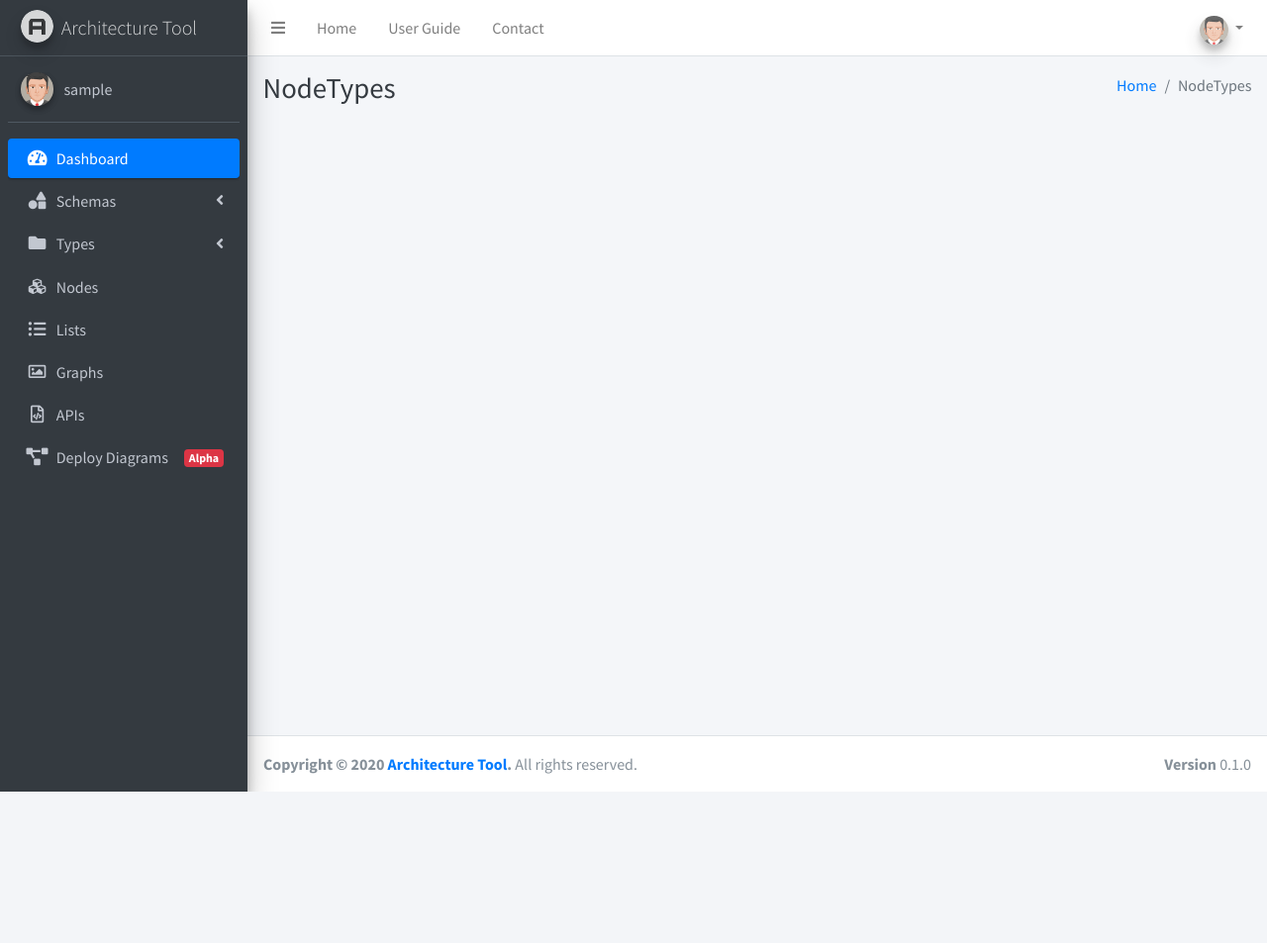
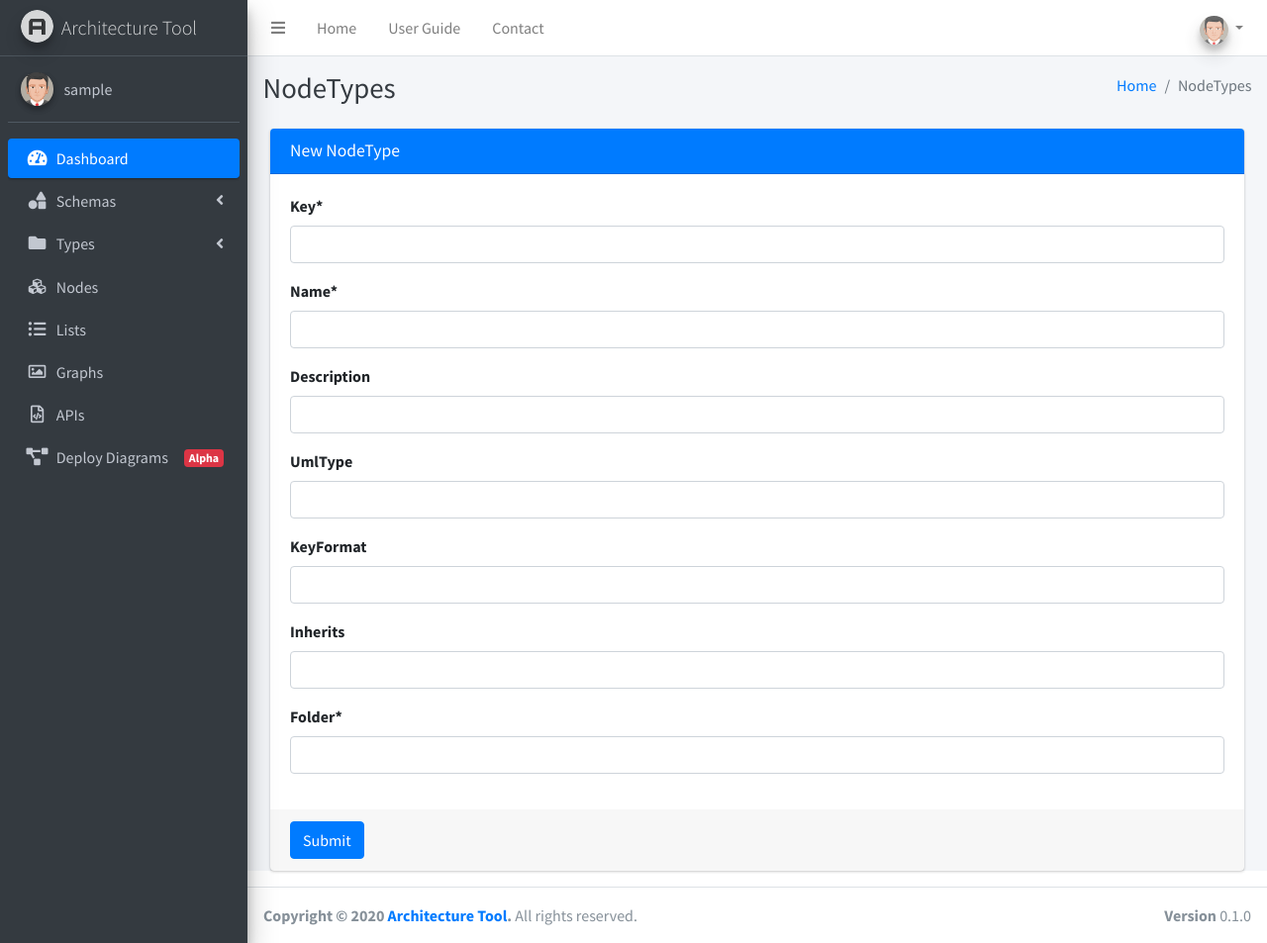
Before and after one commit to goldginkgo/architecture_tool_django, a Django app: page /typedefs/nodetypes/create/ in a window 1280 px wide. Shown: the whole page at 99% size. Before the commit the page ends 800 px from the top, so only its background shows below. Run offline with Django 3.2, Linux system fonts and the light colour scheme; the visitor is signed in with stand-in values (Sample User, id 1); data that the repository does not hold is empty; some libraries are stand-ins or nearby versions.

Commit message:
Add code for nodetype new/update

```diff
--- a/architecture_tool_django/templates/typedefs/nodetypes/create.html
+++ b/architecture_tool_django/templates/typedefs/nodetypes/create.html
@@ -1,6 +1,6 @@
 {% extends "layouts/base.html" %}
 
-{% load static i18n compress%}
+{% load static i18n compress crispy_forms_tags %}
 
 {% block title %} NodeTypes {% endblock %}
 
@@ -45,7 +45,29 @@
   <!-- Main content -->
   <div class="content">
     <div class="container-fluid">
+      <div class="col-md-12">
+        <!-- general form elements -->
+        <div class="card card-primary">
+          <div class="card-header">
+            <h3 class="card-title">New NodeType</h3>
+          </div>
+          <!-- /.card-header -->
+          <!-- form start -->
+          <form method="post" action="">
+            {% csrf_token %}
 
+            <div class="card-body">
+              {{ form|crispy }}
+            </div>
+            <!-- /.card-body -->
+
+            <div class="card-footer">
+              <button type="submit" value="{{form.submit}}" class="btn btn-primary">Submit</button>
+            </div>
+          </form>
+        </div>
+        <!-- /.card -->
+      </div>
     </div><!-- /.container-fluid -->
   </div>
   <!-- /.content -->
--- a/architecture_tool_django/typedefs/urls.py
+++ b/architecture_tool_django/typedefs/urls.py
@@ -8,17 +8,17 @@ urlpatterns = [
         "nodetypes/create/", views.NodeTypeCreateView.as_view(), name="nodetype.create"
     ),
     path(
-        "nodetypes/<int:pk>/",
-        views.NodeTypeUpdateView.as_view(),
+        "nodetypes/<str:pk>/",
+        views.NodeTypeDetailView.as_view(),
         name="nodetype.detail",
     ),
     path(
-        "nodetypes/<int:pk>/update/",
-        views.NodeTypeDetailView.as_view(),
+        "nodetypes/<str:pk>/update/",
+        views.NodeTypeUpdateView.as_view(),
         name="nodetype.update",
     ),
     path(
-        "nodetypes/<int:pk>/delete/",
+        "nodetypes/<str:pk>/delete/",
         views.NodeTypeDeleteView.as_view(),
         name="nodetype.delete",
     ),
--- a/architecture_tool_django/typedefs/views.py
+++ b/architecture_tool_django/typedefs/views.py
@@ -23,16 +23,17 @@ class NodeTypeCreateView(LoginRequiredMixin, SuccessMessageMixin, CreateView):
     model = Nodetype
     form_class = forms.NodeTypeCreateForm
     template_name = "typedefs/nodetypes/create.html"
-    success_url = reverse_lazy("typedefs:nodetype.list")
-    success_message = "NodeType %(title)s created successfully!"
+    success_url = reverse_lazy("nodetype.list")
+    success_message = "NodeType %(name)s created successfully!"
 
 
 class NodeTypeUpdateView(LoginRequiredMixin, SuccessMessageMixin, UpdateView):
     model = Nodetype
+    context_object_name = "node_type"
     form_class = forms.NodeTypeUpdateForm
     template_name = "typedefs/nodetypes/update.html"
-    success_url = reverse_lazy("typedefs:nodetype.list")
-    success_message = "NodeType %(title)s updated successfully!"
+    success_url = reverse_lazy("nodetype.list")
+    success_message = "NodeType %(name)s updated successfully!"
 
 
 class NodeTypeDetailView(LoginRequiredMixin, DetailView):
@@ -44,4 +45,4 @@ class NodeTypeDeleteView(LoginRequiredMixin, SuccessMessageMixin, DeleteView):
     model = Nodetype
     template_name = "typedefs/nodetypes/delete_confirm.html"
     success_url = reverse_lazy("typedefs:nodetype.list")
-    success_message = "NodeType %(title)s deleted successfully!"
+    success_message = "NodeType %(name)s deleted successfully!"
```
Also changed, not shown: architecture_tool_django/templates/typedefs/nodetypes/list.html (+7 -3 lines), architecture_tool_django/templates/typedefs/nodetypes/update.html (+26 -4 lines).
